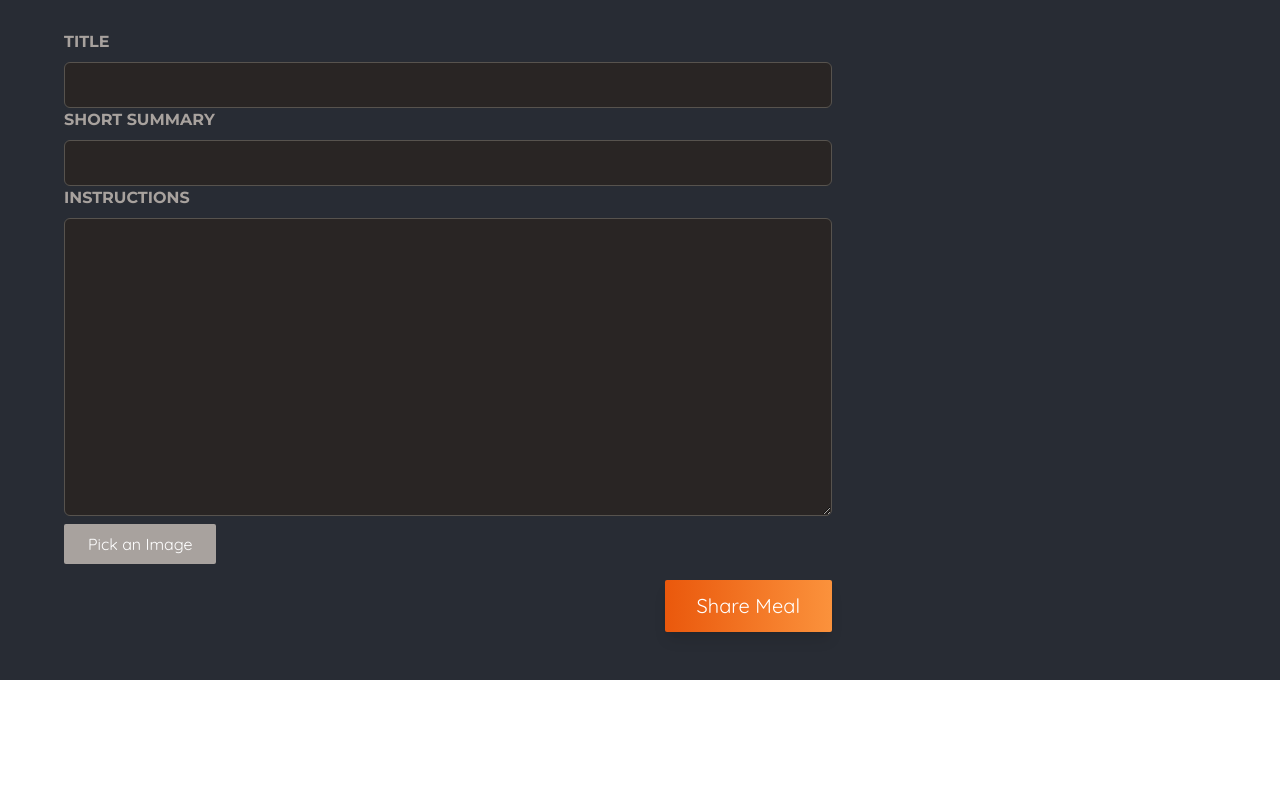
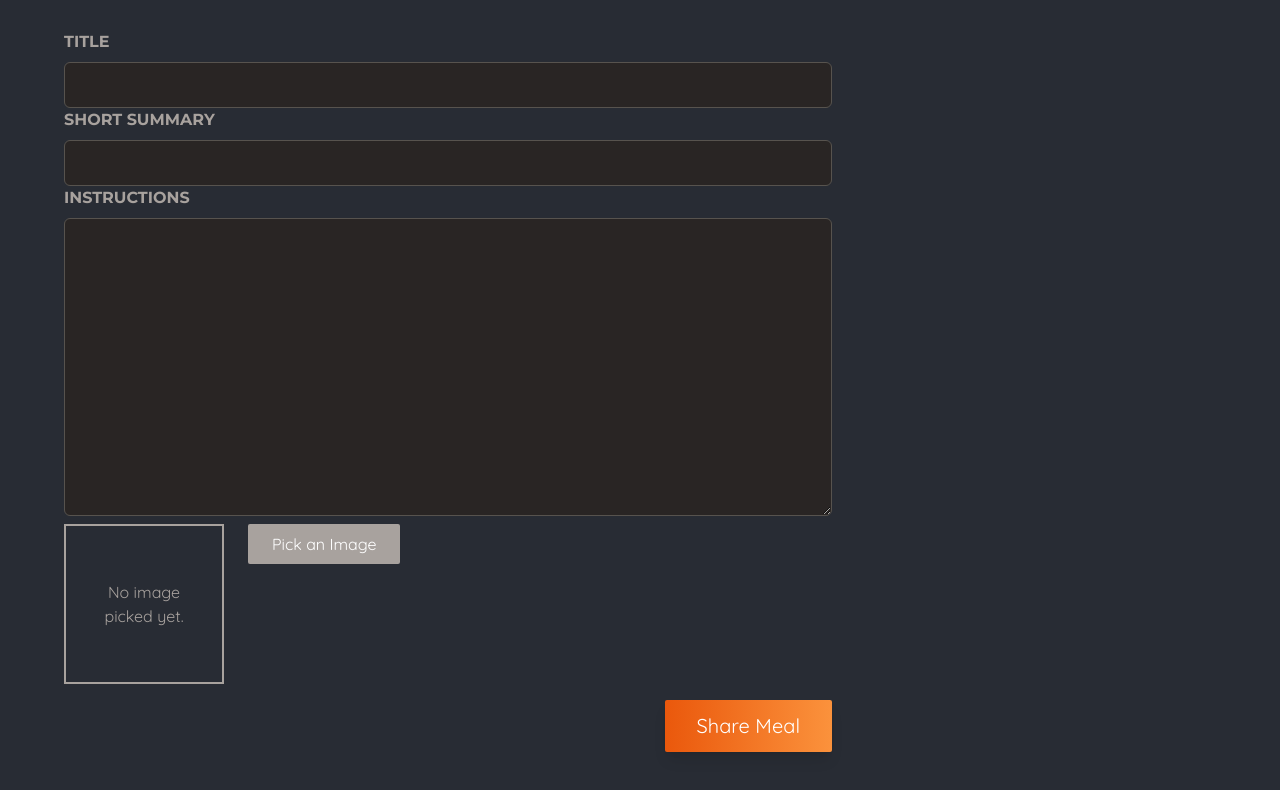
Before and after one commit to yhoyo-stelk08/foodies-app, a Next.js app: page /meals/share in a window 1280 px wide. Shown: the part 416-1206 px from the top of the page. Before the commit the page ends 1096 px from the top, so only its background shows below. Built offline with nearby package versions, Linux system fonts and the light colour scheme.

Commit message:
feat: create a function to show image preview.
 Changes to be committed:
	modified:   components/ImagePicker.jsx

```diff
--- a/components/ImagePicker.jsx
+++ b/components/ImagePicker.jsx
@@ -1,18 +1,45 @@
 'use client';
-import { useRef } from 'react';
+import { useRef, useState } from 'react';
 import classes from './ImagePicker.module.css';
+import Image from 'next/image';
 
 const ImagePicker = ({ label, name }) => {
+  const [pickedImage, setPickedImage] = useState();
   const imageInput = useRef();
+
   const handlePickImg = () => {
     imageInput.current.click();
   };
+
+  const handleImageChange = (event) => {
+    const file = event.target.file[0];
+
+    if (!file) {
+      setPickedImage(null);
+      return;
+    }
+
+    const fileReader = new FileReader();
+
+    fileReader.onload = () => {
+      setPickedImage(fileReader.result);
+    };
+    fileReader.readAsDataURL(file);
+  };
+
   return (
     <div className={classes.picker}>
       <label htmlFor={name}>{label}</label>
       <div className={classes.controls}>
+        <div className={classes.preview}>
+          {!pickedImage && <p>No image picked yet.</p>}
+          {pickedImage && (
+            <Image src={pickedImage} alt="The image selected by user" fill />
+          )}
+        </div>
         <input
           className={classes.input}
+          onChange={handleImageChange}
           type="file"
           id={name}
           accept="image/png, image/jpeg"
```
